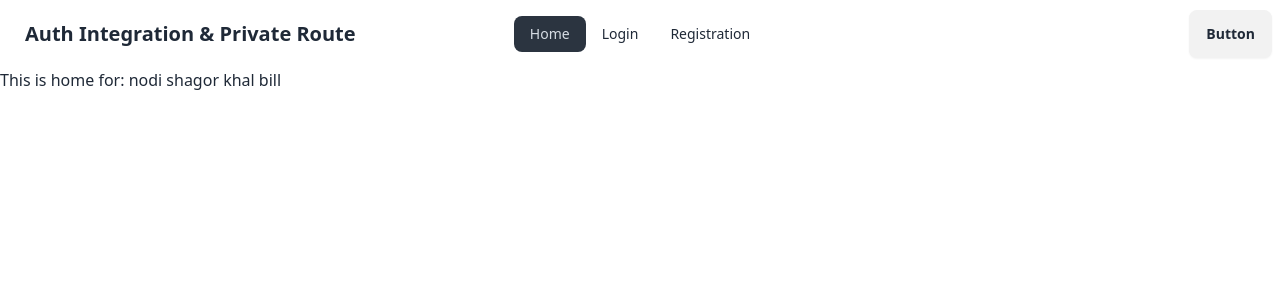
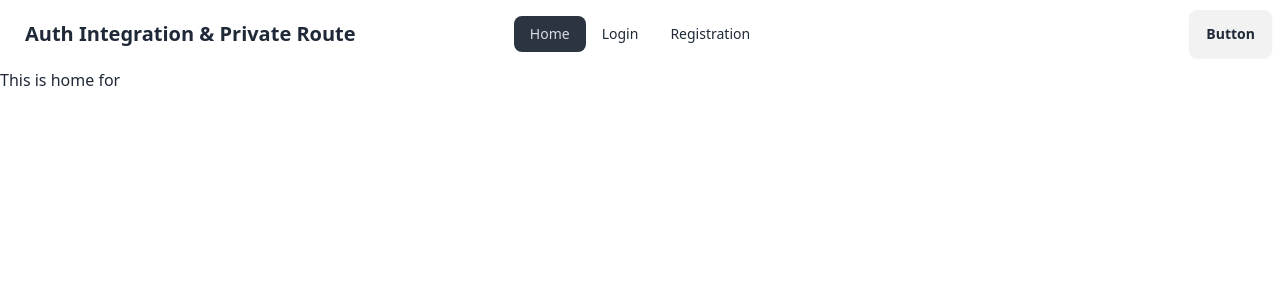
Before and after one commit to ahmadtnvir/Auth-Integration-Private-Route, a React (Vite) app: page / in a window 1280 px wide. Shown: the top 300 px of the page. Built offline with nearby package versions, Linux system fonts and the light colour scheme.

Commit message:
Use Context to create user in the register page

```diff
--- a/src/Components/Home/Home.jsx
+++ b/src/Components/Home/Home.jsx
@@ -1,15 +1,11 @@
-import { useContext } from "react";
-import { AuthContext } from "../Provider/AuthProvider";
+
 
 
 const Home = () => {
-    const authInfo = useContext(AuthContext);
-    // const {name} = authInfo;
-    console.log(authInfo);
+
     return (
         <div>
-            <h2>This is home for: {authInfo.name}</h2>
-            {/* <h2>This is home for: {name}</h2> */}
+            <h2>This is home for</h2>
         </div>
     );
 };
--- a/src/Components/Provider/AuthProvider.jsx
+++ b/src/Components/Provider/AuthProvider.jsx
@@ -1,12 +1,19 @@
-import { createContext } from "react";
+import { createContext,useState } from "react";
 import PropTypes from 'prop-types';
+import { createUserWithEmailAndPassword } from "firebase/auth";
+import auth from "../../firebase.config";
 
 export const AuthContext = createContext(null)
 
 const AuthProvider = ({children}) => {
+    const [user, setuser] = useState(null);
+
+    const createUser = (email, password) => {
+       return createUserWithEmailAndPassword(auth, email, password)
+    }
 
     const authInfo = {
-        name: 'nodi shagor khal bill'
+        user, createUser
     }
 
     return (
--- a/src/Components/Register/Register.jsx
+++ b/src/Components/Register/Register.jsx
@@ -1,6 +1,11 @@
+import { useContext } from "react";
 import { Link } from "react-router-dom";
+import { AuthContext } from "../Provider/AuthProvider";
 
 const Register = () => {
+
+  const {createUser} = useContext(AuthContext);
+
 
     const handleRegister = e => {
         e.preventDefault();
@@ -8,6 +13,14 @@
         const email = e.target.email.value;
         const password = e.target.password.value;
         console.log(name, email, password);
+
+        createUser(email, password)
+          .then(result => {
+            console.log(result.user);
+          })
+          .catch(error => {
+            console.error(error);
+          })
     }
 
   return (
```
